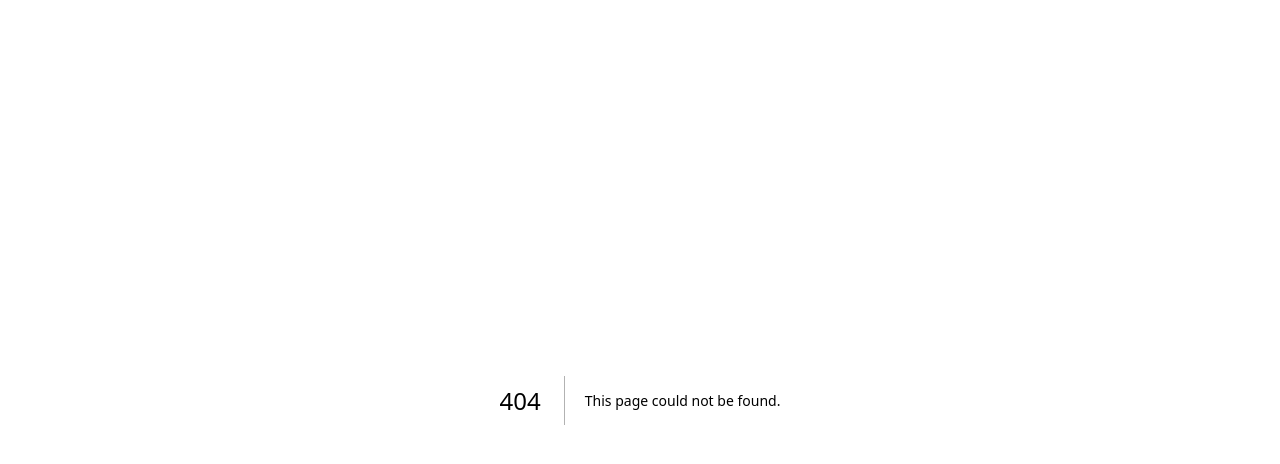
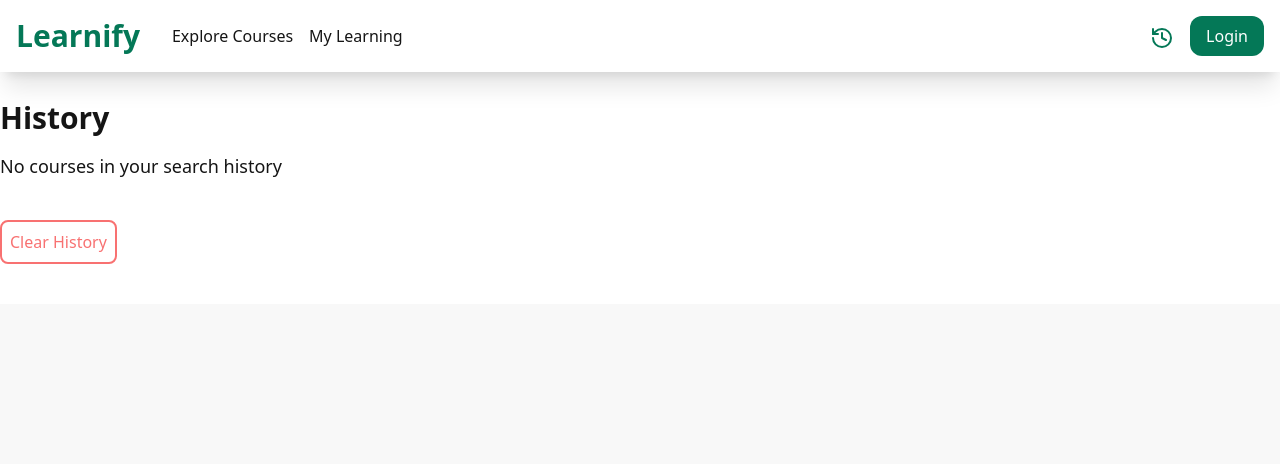
Before and after one commit to callmecposu/BTI425-Project, a Next.js app in the folder client/: page /history in a window 1280 px wide. Before the commit this address had no page. Shown: the top 464 px of the page. Built offline with nearby package versions, Linux system fonts and the light colour scheme.

Commit message:
Course visit history functionality added

```diff
--- a/client/src/components/layout/layout.js
+++ b/client/src/components/layout/layout.js
@@ -30,7 +30,10 @@ export default function Layout() {
                         <a href='/my-learning' className='text-md text-light'>My Learning</a>
                     </div>
                 </div>
-                <div>
+                <div className='flex items-center'>
+                    <div onClick={() => {router.push('/history')}} className='mr-4 text-emerald-700 text-2xl cursor-pointer mt-1'>
+                        <svg xmlns="http://www.w3.org/2000/svg" width="1em" height="1em" viewBox="0 0 24 24"><g fill="none" stroke="currentColor" stroke-linecap="round" stroke-linejoin="round" stroke-width="2"><path d="M3 12a9 9 0 1 0 9-9a9.75 9.75 0 0 0-6.74 2.74L3 8"/><path d="M3 3v5h5m4-1v5l4 2"/></g></svg>
+                    </div>
                     {
                         user?.name ?
                         <div className='flex gap-4 items-center'>
--- a/client/src/pages/course/[id].js
+++ b/client/src/pages/course/[id].js
@@ -3,6 +3,7 @@ import { useRouter } from 'next/router'
 import Layout from '@/components/layout/layout'
 import { useState, useEffect } from 'react'
 import { getUserFromJWT } from '@/utils/cookies'
+import { addToSearchHistory } from '@/utils/searchHistory'
 
 export default function CoursePage() {
     const router = useRouter()
@@ -30,6 +31,7 @@ export default function CoursePage() {
         })
         .then(res => res.json())
         .then(data => {
+            addToSearchHistory(data)
             setCourse(data)
         })
 
--- /dev/null
+++ b/client/src/pages/history/index.js
@@ -0,0 +1,39 @@
+import React, {useState, useEffect} from 'react'
+import Layout from '@/components/layout/layout'
+import { useRouter } from 'next/router'
+import { getUserFromJWT } from '@/utils/cookies'
+import Card from '@/components/card/card'
+import { getSearchHistory } from '@/utils/searchHistory'
+
+export default function Wishlist() {
+    const router = useRouter()
+    const [courses, setCourses] = useState([])
+
+    useEffect(() => {
+        setCourses(getSearchHistory().reverse())
+    }, [])
+
+    return (
+        <div>
+            <Layout />
+            <div className='container m-auto mt-7'>
+                <div className='text-3xl font-semibold mb-4'>History</div>
+                <div className='grid gap-4' style={{gridTemplateColumns: 'repeat(auto-fill,minmax(15rem,1fr))', rowGap: '2rem', columnGap: '2rem'}}>
+                    {
+                        courses?.length === 0 ?
+                        <div className='text-lg text-light'>No courses in your search history</div> :
+                        courses?.map((course) => (
+                            <Card course={course.course} key={course._id} />
+                        ))
+                    }
+                </div>
+                <div>
+                    <button onClick={() => {
+                        localStorage.removeItem('searchHistory')
+                        setCourses([])
+                    }} className='border-red-400 border-2 text-red-400 p-2 rounded-lg mt-10 mb-10'>Clear History</button>
+                </div>
+            </div>
+        </div>
+    )
+}
--- /dev/null
+++ b/client/src/utils/searchHistory.js
@@ -0,0 +1,19 @@
+export const getSearchHistory = () => {
+    const searchHistory = localStorage.getItem("searchHistory");
+    if (searchHistory) {
+        return JSON.parse(searchHistory);
+    }
+    return [];
+}
+
+export const addToSearchHistory = (course) => {
+    let searchHistory = getSearchHistory();
+    const index = searchHistory.findIndex(item => item.course._id === course.course._id);
+    if (index == -1) {
+        searchHistory.push(course)
+    } else {
+        searchHistory = searchHistory.filter(item => item.course._id !== course.course._id);
+        searchHistory.push(course);
+    }
+    localStorage.setItem("searchHistory", JSON.stringify(searchHistory));
+}
```
